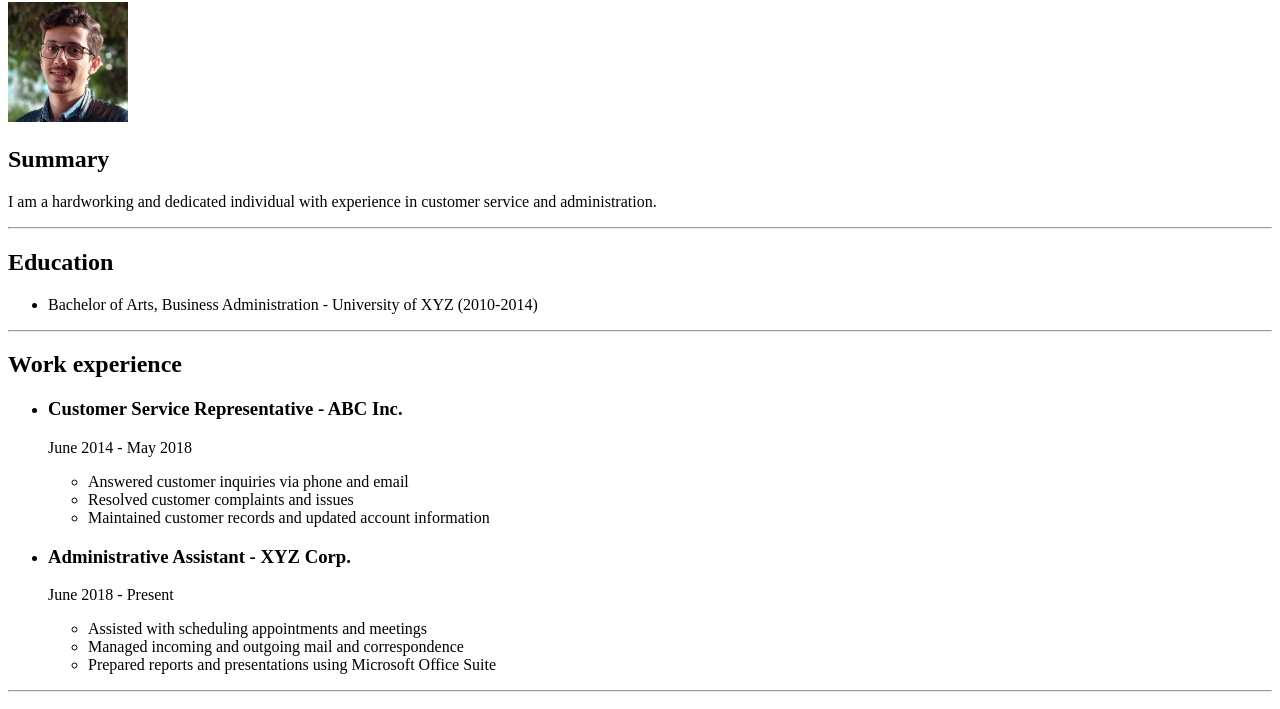
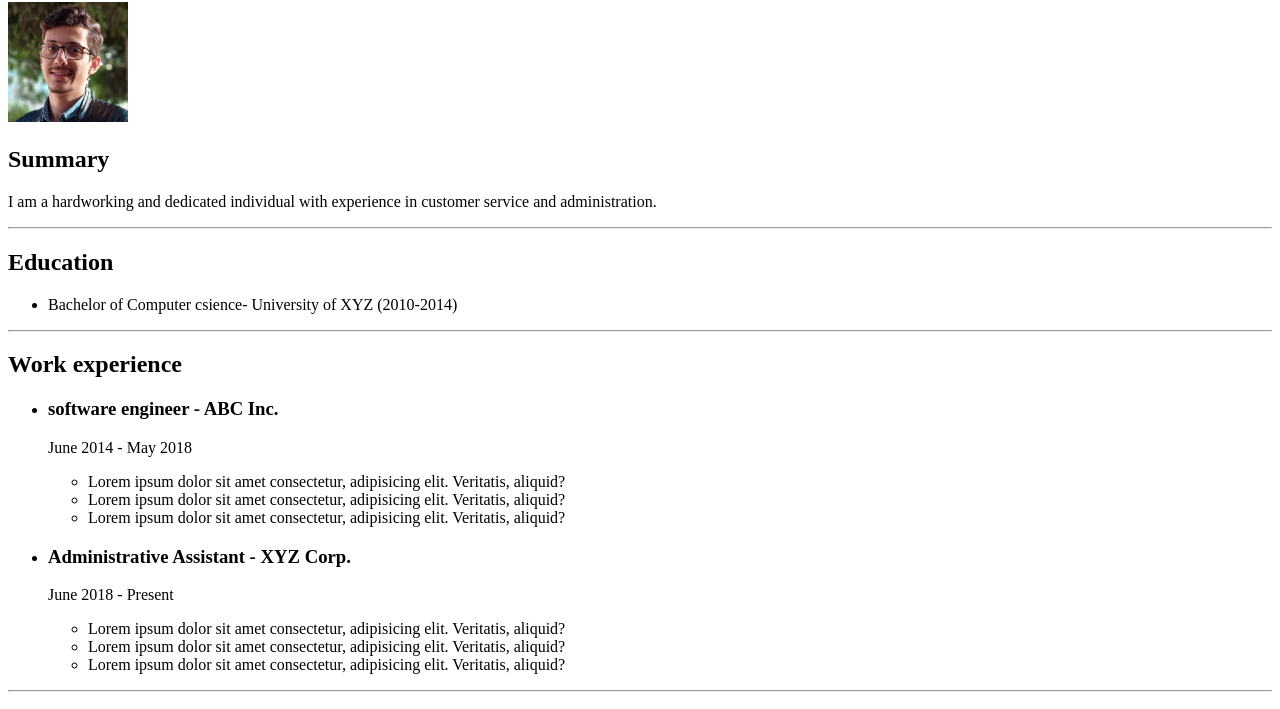
Before and after one commit to moaz2001syr/html-cv, a plain HTML site: page index.html in a window 1280 px wide. Shown: the part 78-787 px from the top of the page. Drawn offline with Linux system fonts and the light colour scheme.

Commit message:
Update index.html

```diff
--- a/index.html
+++ b/index.html
@@ -15,7 +15,7 @@
     <hr>
     <h2>Education</h2>
     <ul>
-        <li>Bachelor of Arts, Business Administration - University of XYZ (2010-2014)</li>
+        <li>Bachelor of Computer csience- University of XYZ (2010-2014)</li>
     </ul>
 
     <hr>
@@ -23,12 +23,12 @@
     <h2>Work experience</h2>
     <ul>
         <li>
-            <h3>Customer Service Representative - ABC Inc.</h3>
+            <h3>software engineer - ABC Inc.</h3>
             <p>June 2014 - May 2018</p>
             <ul>
-                <li>Answered customer inquiries via phone and email</li>
-                <li>Resolved customer complaints and issues</li>
-                <li>Maintained customer records and updated account information</li>
+                <li>Lorem ipsum dolor sit amet consectetur, adipisicing elit. Veritatis, aliquid?</li>
+                <li>Lorem ipsum dolor sit amet consectetur, adipisicing elit. Veritatis, aliquid?</li>
+                <li>Lorem ipsum dolor sit amet consectetur, adipisicing elit. Veritatis, aliquid?</li>
             </ul>
         </li>
 
@@ -36,9 +36,9 @@
             <h3>Administrative Assistant - XYZ Corp.</h3>
             <p>June 2018 - Present</p>
             <ul>
-                <li>Assisted with scheduling appointments and meetings</li>
-                <li>Managed incoming and outgoing mail and correspondence</li>
-                <li>Prepared reports and presentations using Microsoft Office Suite</li>
+                <li>Lorem ipsum dolor sit amet consectetur, adipisicing elit. Veritatis, aliquid?</li>
+                <li>Lorem ipsum dolor sit amet consectetur, adipisicing elit. Veritatis, aliquid?</li>
+                <li>Lorem ipsum dolor sit amet consectetur, adipisicing elit. Veritatis, aliquid?</li>
             </ul>
         </li>
     </ul>
```
